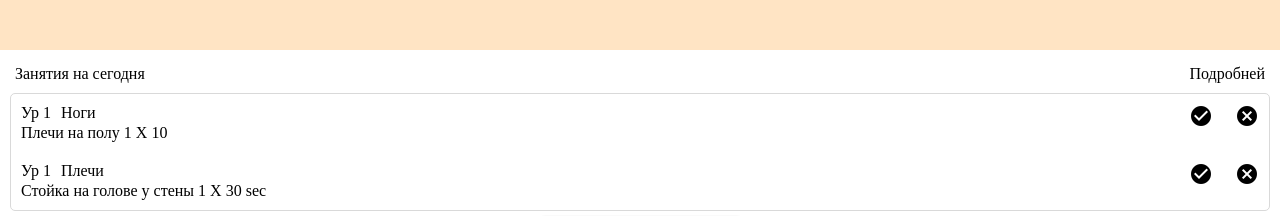
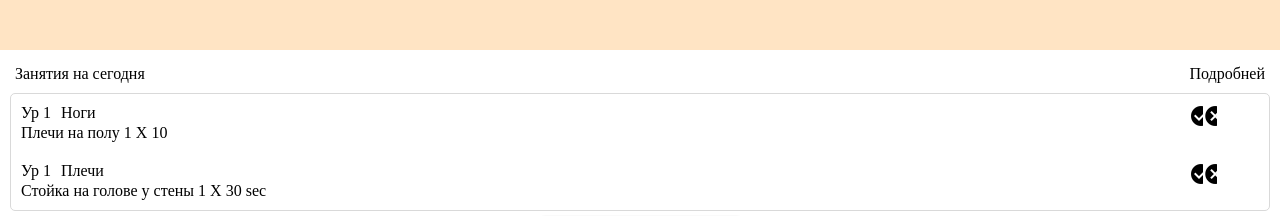
Before and after one commit to 0xff00ff/fit, an Angular app: page /programm in a window 1280 px wide. Shown: the top 216 px of the page. Built offline with nearby package versions, Linux system fonts and the light colour scheme.

Commit message:
little changes in ui

```diff
--- a/src/app/pages/programm/programm.component.html
+++ b/src/app/pages/programm/programm.component.html
@@ -14,8 +14,8 @@
                         <div style="width: 70px; display: flex; justify-content: space-between; flex-shrink: 0;">
                             <mat-icon fontIcon="check_circle" (click)="setDone(ex, $event)"  *ngIf="!finished.find(ex)"></mat-icon>
                             <mat-icon fontIcon="cancel" (click)="setNotDone(ex, $event)"  *ngIf="!finished.find(ex)"></mat-icon>
-                            <mat-icon style="color: green;" fontIcon="done" *ngIf="finished.isDone(ex)"></mat-icon>
-                            <mat-icon style="color: red;" fontIcon="close" *ngIf="finished.isSkipped(ex)"></mat-icon>
+                            <div style="display: flex; justify-content: flex-end; width: 100%;"><mat-icon style="color: green;" fontIcon="done" *ngIf="finished.isDone(ex)"></mat-icon>
+                            <mat-icon style="color: red;" fontIcon="close" *ngIf="finished.isSkipped(ex)"></mat-icon></div>
                         </div>
                     </div>
                     <div>
--- a/src/app/pages/statistics/statistics.component.html
+++ b/src/app/pages/statistics/statistics.component.html
@@ -13,7 +13,7 @@
                             <div>{{ex.getType()}}</div>
                             <div>Ур {{ex.level}}</div>
                             <div style="flex-grow: 2;"></div>
-                            <div style="overflow: hidden;">
+                            <div style="overflow: hidden; cursor: pointer;" (click)="restore(ex)">
                                 <mat-icon style="color: green; height: 20px;" fontIcon="done" *ngIf="finished.isDone(ex)"></mat-icon>
                                 <mat-icon style="color: red;" fontIcon="close" *ngIf="finished.isSkipped(ex)"></mat-icon>
                             </div>
--- a/src/app/pages/statistics/statistics.component.ts
+++ b/src/app/pages/statistics/statistics.component.ts
@@ -55,4 +55,10 @@ export class StatisticsComponent {
     // this.programm = this.service.getProgramm();
     this.currentDay = this.service.getCurrentDay();
    }
+
+   restore(ex: Exercise) {
+    if (!confirm('Отменить выполнение упражнения?\nВсе упражнения этой группы сделанные позже будут так же отменены')) {
+      return;
+    }
+   }
 }
```
Also changed, not shown: 4 other files (tests, documents, lock files or other folders).
